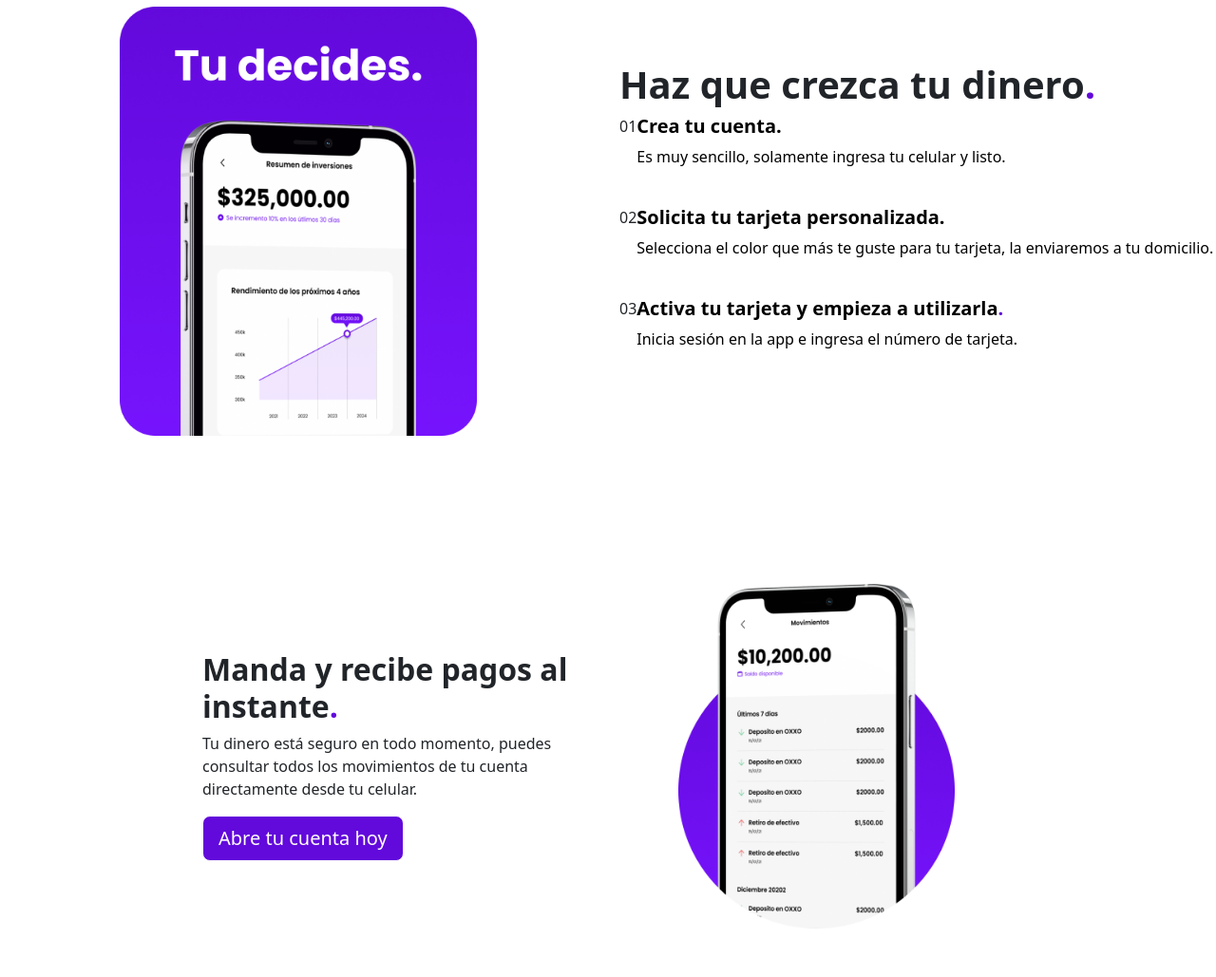
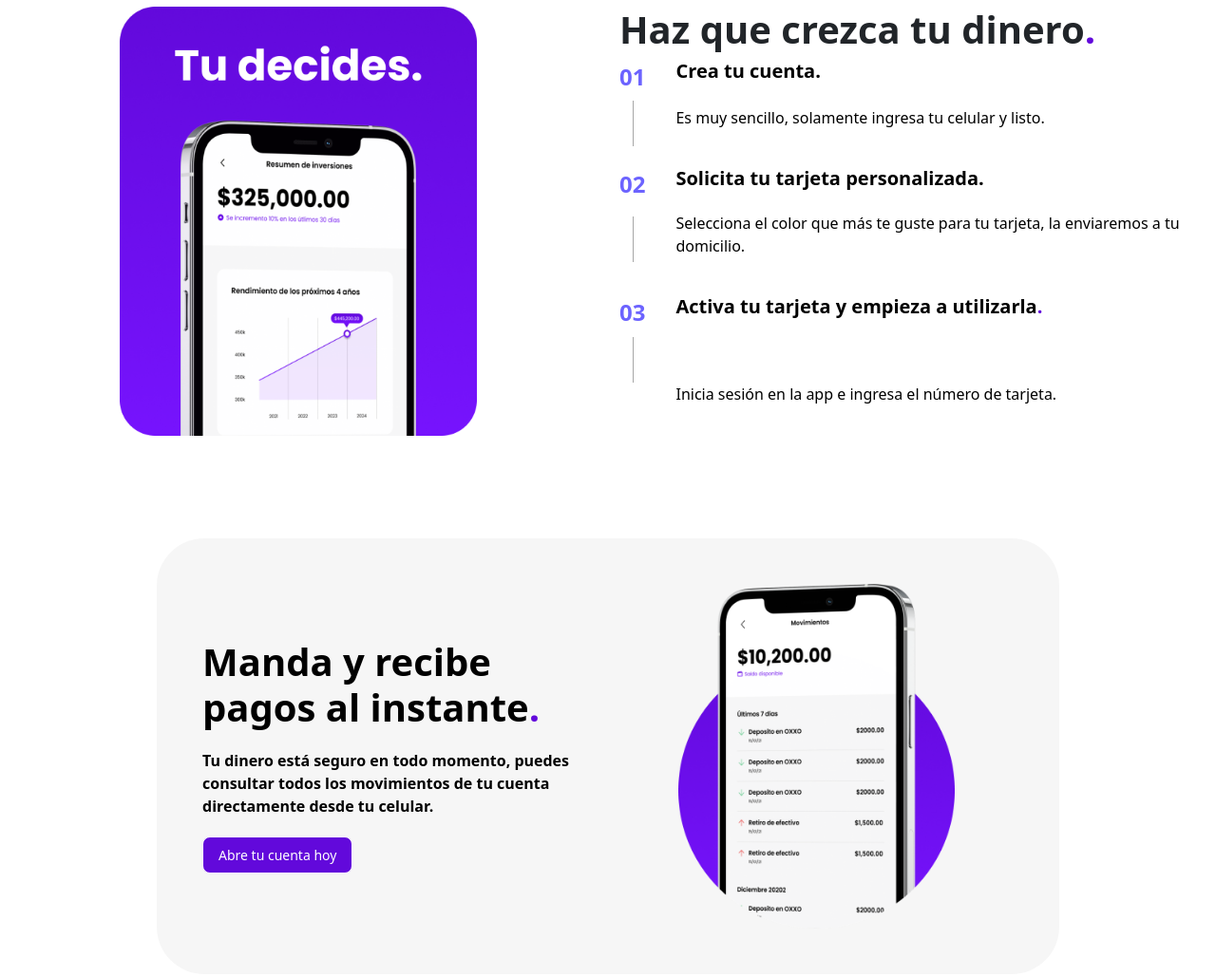
Before and after one commit to Fernandezb12/Banca_Digital, a plain HTML site: page index.html in a window 1280 px wide. Shown: the part 909-1938 px from the top of the page at 95% size. Drawn offline with nearby package versions, Linux system fonts and the light colour scheme.

Commit message:
chore: Agregar estilos de botones y navbar a la página de inicio de Banca Digital

```diff
--- a/CSS/style.css
+++ b/CSS/style.css
@@ -84,3 +84,86 @@
     font-size: 1rem;
     color: var(--dark);
 }
+
+.step-number {
+    font-weight: bold;
+    color: #6c63ff;
+    font-size: 1.5rem;
+}
+
+.step-title {
+    font-weight: bold;
+}
+
+.step-container {
+    display: flex;
+    align-items: center;
+    margin-bottom: 1.5rem;
+}
+
+.step-text {
+    margin-left: 2rem;
+}
+
+.vertical-line {
+    border-left: 1.5px solid rgb(167, 167, 167);
+    height: 3rem;
+    margin-left: 0.8rem;
+    margin-right: 0.8rem;
+    margin-left: -45px;
+    margin-top: 5%;
+}
+
+.text-top1 {
+    margin-top: -11%;
+}
+
+.text-top2 {
+    margin-top: -9.3%;
+}
+
+.section-3 {
+    background-color: rgba(245, 245, 245, 0.9);
+    border-radius: 50px;
+}
+
+.section-3-title {
+    font-size: 2.5rem;
+    margin-bottom: 20px;
+    color: var(--dark);
+    font-weight: 900;
+}
+
+.section-3-text {
+    font-size: 1rem;
+    color: var(--dark);
+    margin-bottom: 20px;
+    font-weight: 600;
+}
+
+.section-3 .highlight {
+    color: var(--primary);
+}
+
+
+.btn-primary {
+    background-color: var(--primary);
+    border-color: var(--light);
+    font-size: 0.875rem;
+    font-weight: 500;
+    padding: 0.5rem 1rem;
+}
+
+.btn-primary:hover {
+    background-color: var(--light);
+    border-color: var(--primary);
+    color: var(--primary);
+}
+
+.btn-light {
+    background-color: var(--light);
+    color: var(--primary);
+}
+.section-3 .phone-img {
+    max-width: 70%;
+}
```
